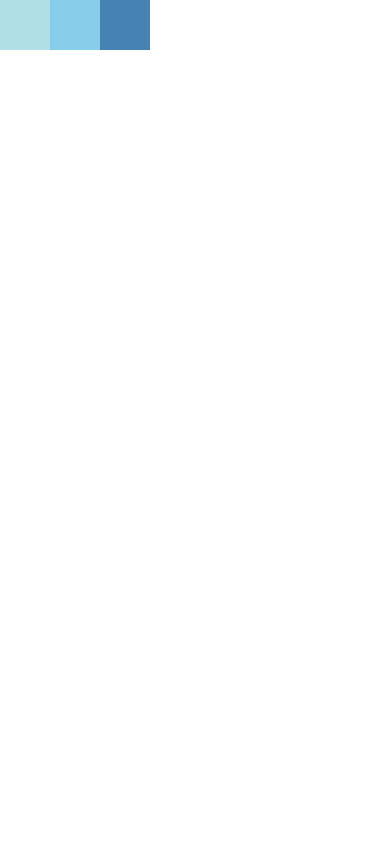
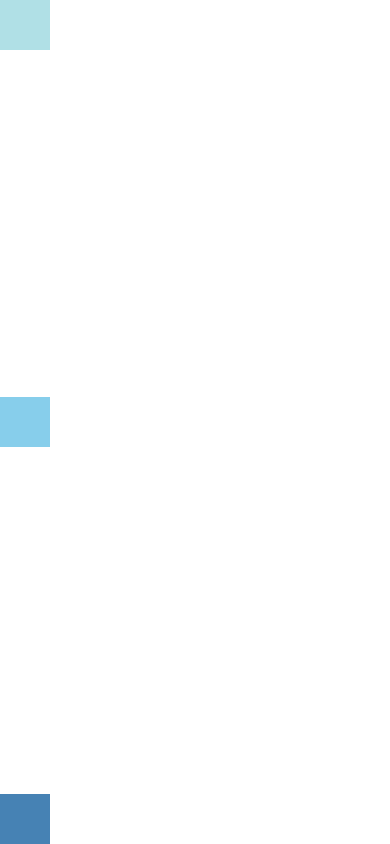
Before and after one commit to adisayoga/react-native-tutorial, a React Native app: screen / in a window 390 px wide. Built offline with nearby package versions, Linux system fonts and the light colour scheme.

Commit message:
Justify content.

```diff
--- a/App.js
+++ b/App.js
@@ -4,8 +4,13 @@ import { View } from 'react-native';
 export default class App extends Component {
   render() {
     return (
-      // Try setting `flexDirection` to `column`.
-      <View style={{flex: 1, flexDirection: 'row'}}>
+      // Try setting `justifyContent` to `center`.
+      // Try setting `flexDirection` to `row`.
+      <View style={{
+        flex: 1,
+        flexDirection: 'column',
+        justifyContent: 'space-between',
+      }}>
         <View style={{width: 50, height: 50, backgroundColor: 'powderblue'}} />
         <View style={{width: 50, height: 50, backgroundColor: 'skyblue'}} />
         <View style={{width: 50, height: 50, backgroundColor: 'steelblue'}} />
```
